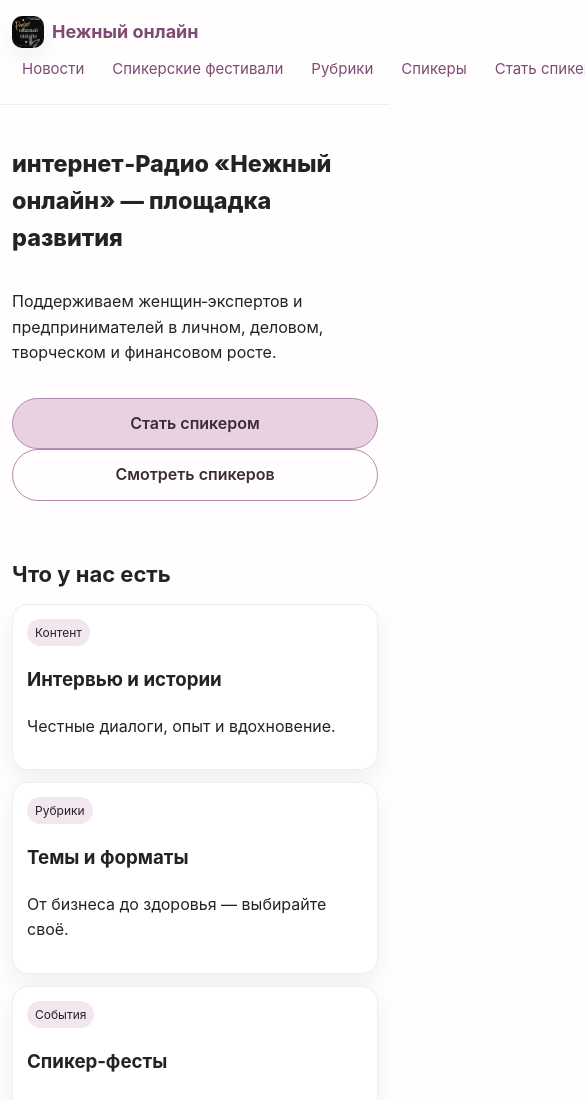
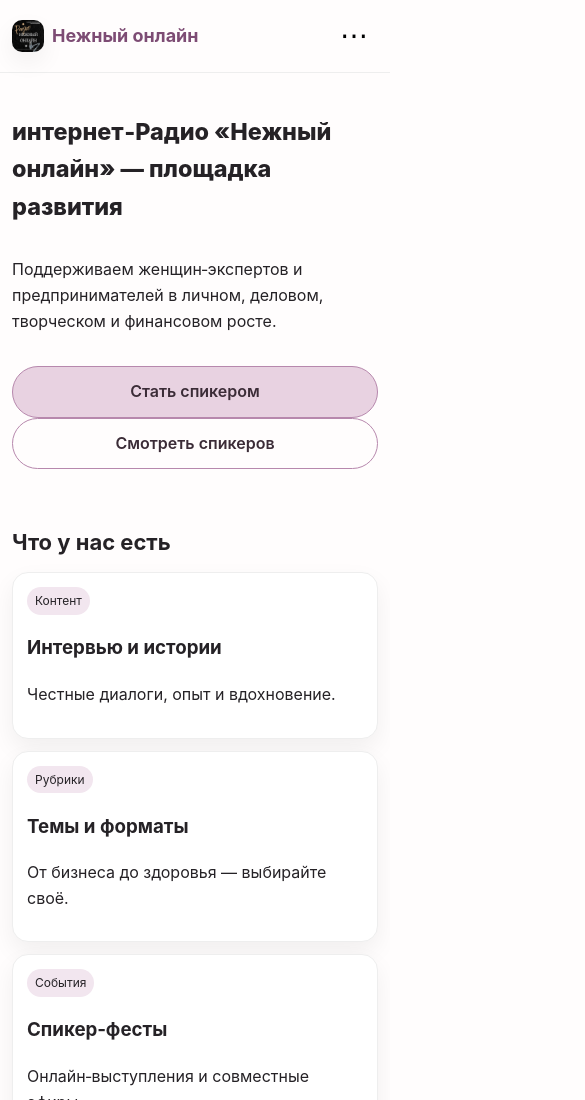
Before and after one commit to belchic05/nezhniy_online, a plain HTML site: page index.html in a window 390 px wide. Shown: the top 1100 px of the page, 585 px wide, since content can reach past the window. Drawn offline with Linux system fonts and the light colour scheme.

Commit message:
Add files via upload

```diff
--- a/assets/css/styles.css
+++ b/assets/css/styles.css
@@ -66,3 +66,39 @@
     border-radius: 12px !important;
   }
 }
+
+
+/* === Mobile kebab (three-dots) menu === */
+.menu-dots{
+  display:none;
+  border:0;
+  background:transparent;
+  font-size:28px;
+  line-height:1;
+  padding:6px 10px;
+  border-radius:12px;
+}
+.menu-dots:focus-visible{ outline: 2px solid #b788ad; outline-offset: 2px; }
+@media (max-width: 640px){
+  header.site-header .menu-dots{ display:inline-block; justify-self:end; }
+  header.site-header .container{ grid-template-columns: 1fr auto !important; align-items:center; }
+  header.site-header nav{ display:none !important; }
+}
+/* overlay & sheet */
+.mobile-menu__backdrop{
+  position: fixed; inset: 0; background: rgba(0,0,0,.4);
+  display: none; z-index: 1000;
+}
+.mobile-menu__panel{
+  position: fixed; right: 12px; top: 12px;
+  background: var(--color-bg); color: var(--color-fg);
+  border-radius: 16px; box-shadow: var(--shadow-soft);
+  padding: 8px; width: min(92vw, 360px);
+}
+.mobile-menu__list{ list-style:none; margin:0; padding: 4px; display:grid; gap:6px; }
+.mobile-menu__link{
+  display:block; padding:12px 14px; border-radius:12px; text-decoration:none;
+}
+.mobile-menu__link:hover{ background:#f4e9f1; }
+/* show when open */
+.mobile-menu__backdrop.is-open{ display:block; }
--- a/assets/js/main.js
+++ b/assets/js/main.js
@@ -47,3 +47,71 @@
     gtagf('config', GA);
   }
 })();
+
+
+/* === Inject three-dots mobile menu === */
+document.addEventListener('DOMContentLoaded', () => {
+  const header = document.querySelector('header.site-header .container');
+  const nav = document.querySelector('header.site-header nav ul');
+  if (!header || !nav) return;
+
+  // create kebab button
+  const btn = document.createElement('button');
+  btn.className = 'menu-dots';
+  btn.type = 'button';
+  btn.setAttribute('aria-label','Открыть меню');
+  btn.setAttribute('aria-expanded','false');
+  btn.innerText = '⋯';
+
+  // backdrop and panel
+  const backdrop = document.createElement('div');
+  backdrop.className = 'mobile-menu__backdrop';
+  backdrop.setAttribute('role','dialog');
+  backdrop.setAttribute('aria-modal','true');
+  backdrop.setAttribute('id','mobile-menu');
+
+  const panel = document.createElement('div');
+  panel.className = 'mobile-menu__panel';
+  backdrop.appendChild(panel);
+
+  // clone list
+  const list = document.createElement('ul');
+  list.className = 'mobile-menu__list';
+  Array.from(nav.querySelectorAll('a')).forEach(a => {
+    const li = document.createElement('li');
+    const link = document.createElement('a');
+    link.className = 'mobile-menu__link';
+    link.href = a.getAttribute('href');
+    link.textContent = a.textContent.trim();
+    li.appendChild(link);
+    list.appendChild(li);
+  });
+  panel.appendChild(list);
+
+  // append to DOM
+  header.appendChild(btn);
+  document.body.appendChild(backdrop);
+
+  function openMenu(){
+    backdrop.classList.add('is-open');
+    btn.setAttribute('aria-expanded','true');
+  }
+  function closeMenu(){
+    backdrop.classList.remove('is-open');
+    btn.setAttribute('aria-expanded','false');
+  }
+  btn.addEventListener('click', (e)=> {
+    const open = btn.getAttribute('aria-expanded') === 'true';
+    open ? closeMenu() : openMenu();
+  });
+  backdrop.addEventListener('click', (e)=> {
+    if (e.target === backdrop) closeMenu();
+  });
+  document.addEventListener('keydown', (e)=> {
+    if (e.key === 'Escape') closeMenu();
+  });
+  // Close after navigation
+  backdrop.addEventListener('click', (e)=> {
+    if (e.target.closest('a.mobile-menu__link')) closeMenu();
+  });
+});
```
